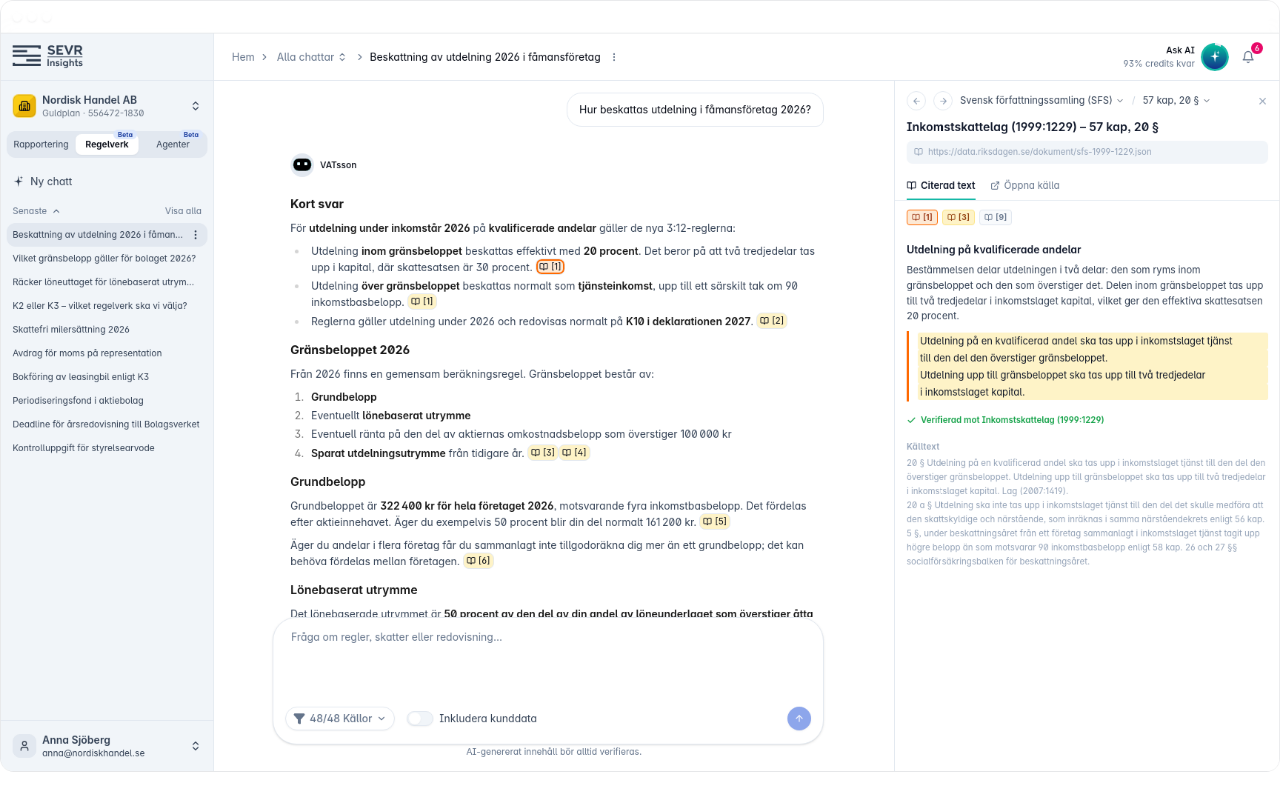
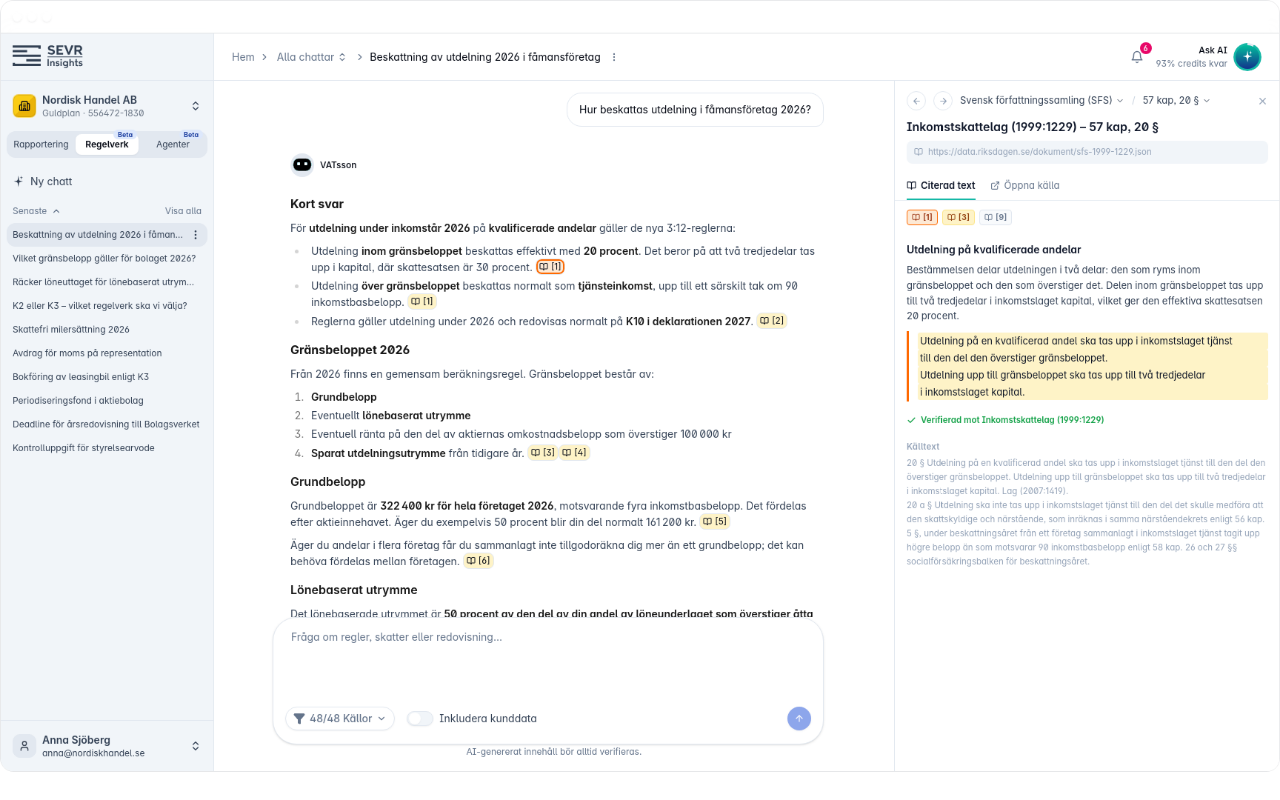
Before and after one commit to SEVR-Reporting-Services/sevr-sajt, a plain HTML site: page d2-550f5d8fd5.html in a window 1280 px wide. Drawn offline with Linux system fonts and the light colour scheme.

Commit message:
Vatsson: notiser before Ask AI in header

```diff
--- a/d2-550f5d8fd5.html
+++ b/d2-550f5d8fd5.html
@@ -4232,4 +4232,16 @@ body{overflow:hidden;display:block!important}
   },{passive:false});
 })();
 </script>
+<script>
+/* Notiscentret ska ligga FÖRE Ask AI — Ask AI sist, längst ut i hörnet. */
+(function(){
+  function fix(){
+    var bell=document.querySelector('[aria-label="Notiser"]');
+    if(!bell||!bell.parentElement) return;
+    var p=bell.parentElement;
+    if(p.firstElementChild!==bell) p.insertBefore(bell,p.firstElementChild);
+  }
+  fix(); setTimeout(fix,300); setTimeout(fix,1200);
+})();
+</script>
 </html>
```
